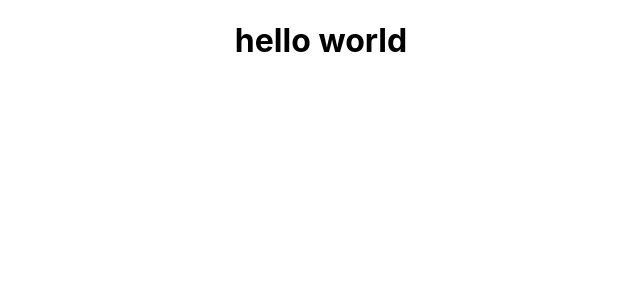
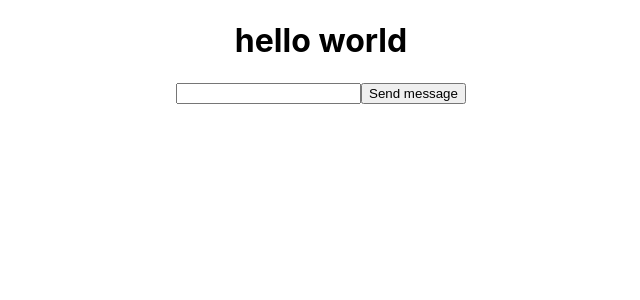
Before and after one commit to VedanthB/Facebook-messenger-clone, a React (Create React App) app in the folder facebookmessenger_app/: page / in a window 1280 px wide. Shown: the top 300 px of the page, without its empty margins (319-959 px from the left). Built offline with nearby package versions, Linux system fonts and the light colour scheme.

Commit message:
created input field

```diff
--- a/facebookmessenger_app/src/App.js
+++ b/facebookmessenger_app/src/App.js
@@ -1,9 +1,17 @@
+import React , { useState }from 'react';
 import './App.css';
 
 function App() {
+     const [input, setInput] = useState('');
+
+    console.log('🧜🏼‍♀️', input)
+
   return (
     <div className="App">
       <h1>hello world</h1>
+
+      <input value={input} onChange = {event => setInput(event.target.value)} />
+      <button>Send message</button>
 
     </div>
   );
```
